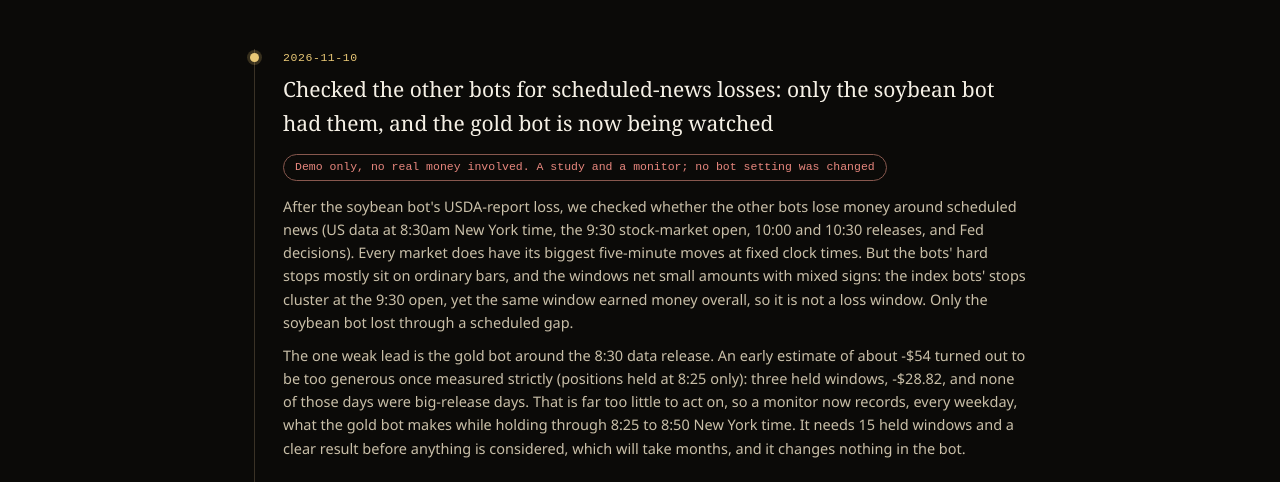
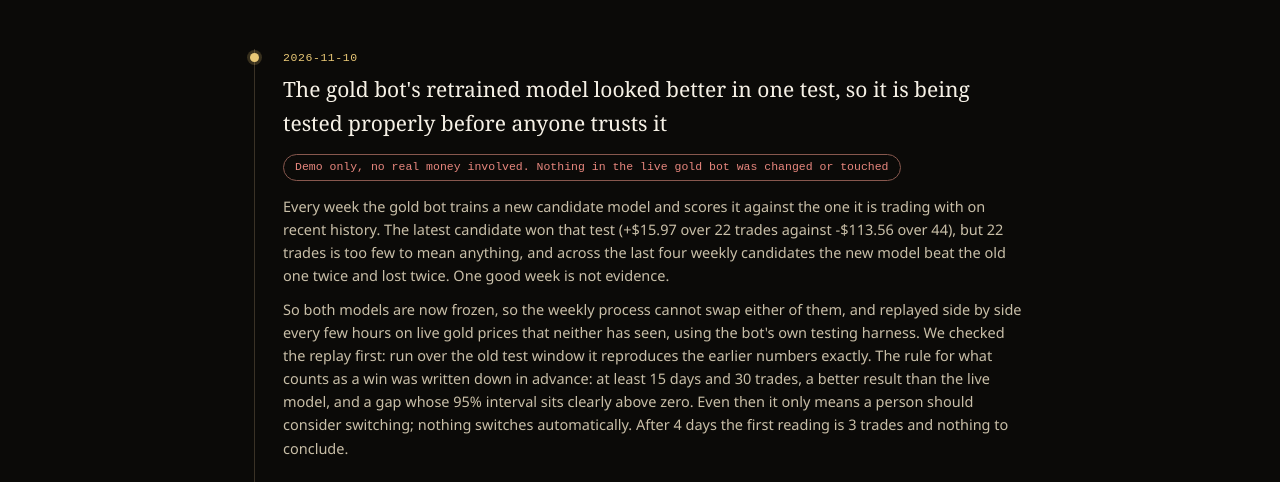
Before and after one commit to arisabots/arisatradingbots-site, a plain HTML site: page log.html in a window 1280 px wide. Shown: the part 318-800 px from the top of the page. Drawn offline with Linux system fonts and the light colour scheme.

Commit message:
log: Aurika candidate-vs-live model shadow
Co-Authored-By: Claude Sonnet 5.5 <noreply@anthropic.com>

```diff
--- a/log.html
+++ b/log.html
@@ -138,6 +138,16 @@
 
 <div class="log">
   <div class="wrap">
+
+    <div class="entry">
+      <div class="date">2026-11-10</div>
+      <h2>The gold bot's retrained model looked better in one test, so it is being tested properly before anyone trusts it</h2>
+      <div class="impact">Demo only, no real money involved. Nothing in the live gold bot was changed or touched</div>
+      <div class="body">
+        <p>Every week the gold bot trains a new candidate model and scores it against the one it is trading with on recent history. The latest candidate won that test (+$15.97 over 22 trades against -$113.56 over 44), but 22 trades is too few to mean anything, and across the last four weekly candidates the new model beat the old one twice and lost twice. One good week is not evidence.</p>
+        <p>So both models are now frozen, so the weekly process cannot swap either of them, and replayed side by side every few hours on live gold prices that neither has seen, using the bot's own testing harness. We checked the replay first: run over the old test window it reproduces the earlier numbers exactly. The rule for what counts as a win was written down in advance: at least 15 days and 30 trades, a better result than the live model, and a gap whose 95% interval sits clearly above zero. Even then it only means a person should consider switching; nothing switches automatically. After 4 days the first reading is 3 trades and nothing to conclude.</p>
+      </div>
+    </div>
 
     <div class="entry">
       <div class="date">2026-11-10</div>
```
